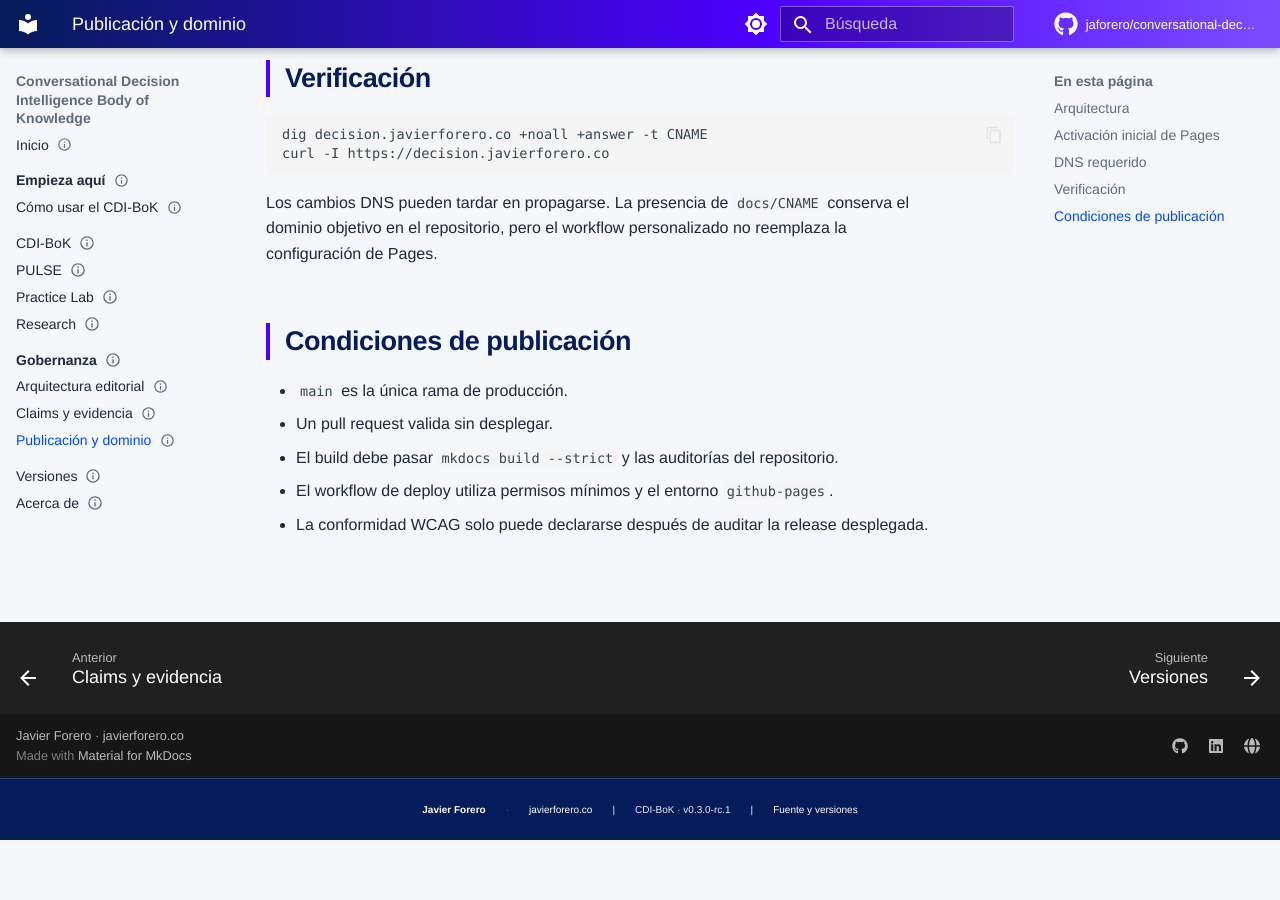
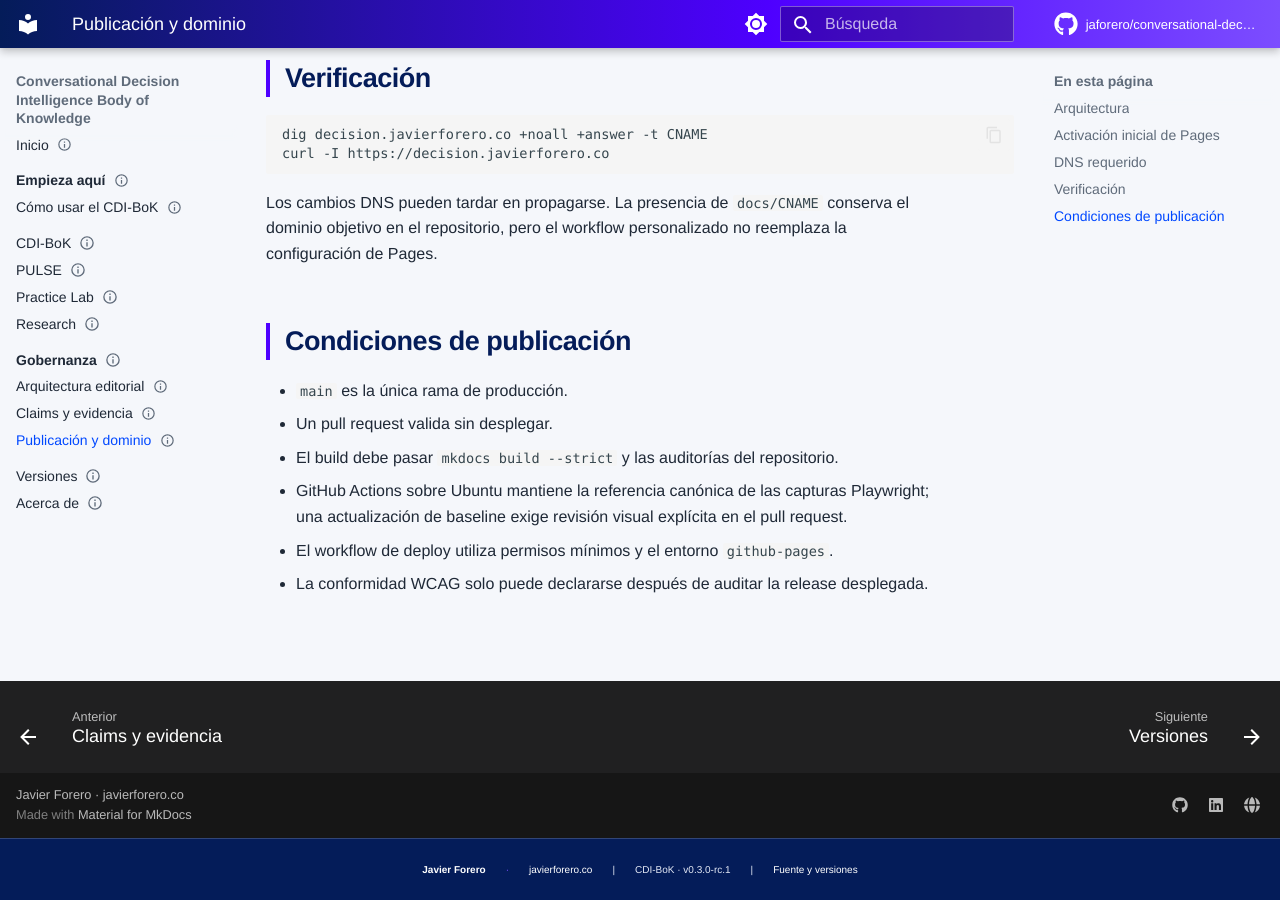
Before and after one commit to jaforero/conversational-decision-intelligence-bok, an MkDocs documentation site: the page built from docs/governance/publication-runbook.md, in a window 1280 px wide and 900 px high, scrolled down 1484 px. Built offline with MkDocs 1.6.1 and Material for MkDocs 9.7.7, drawn with Linux system fonts in a browser that asks for light colours; some web fonts are replaced; comment, search, counter and statistics services are not loaded; before the commit the page ends 2324 px from its top, so only the background shows below that.

Commit message:
test: normalize visual baselines on CI runner

```diff
--- a/docs/governance/publication-runbook.md
+++ b/docs/governance/publication-runbook.md
@@ -57,5 +57,6 @@ Los cambios DNS pueden tardar en propagarse. La presencia de `docs/CNAME` conser
 - `main` es la única rama de producción.
 - Un pull request valida sin desplegar.
 - El build debe pasar `mkdocs build --strict` y las auditorías del repositorio.
+- GitHub Actions sobre Ubuntu mantiene la referencia canónica de las capturas Playwright; una actualización de baseline exige revisión visual explícita en el pull request.
 - El workflow de deploy utiliza permisos mínimos y el entorno `github-pages`.
 - La conformidad WCAG solo puede declararse después de auditar la release desplegada.
```
Also changed, not shown: 17 other files.
